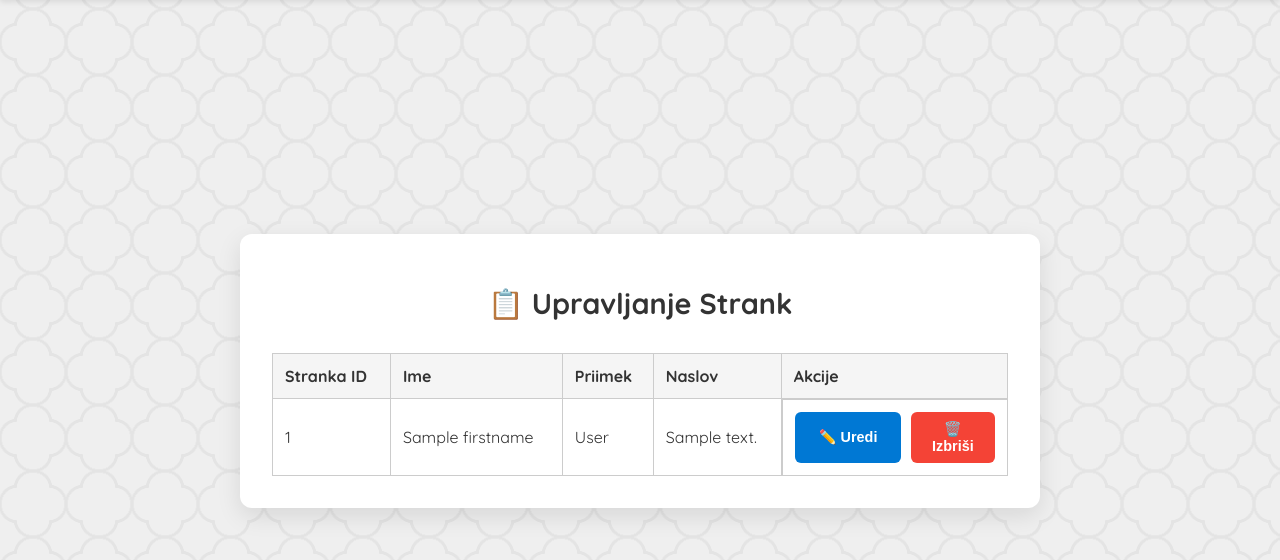
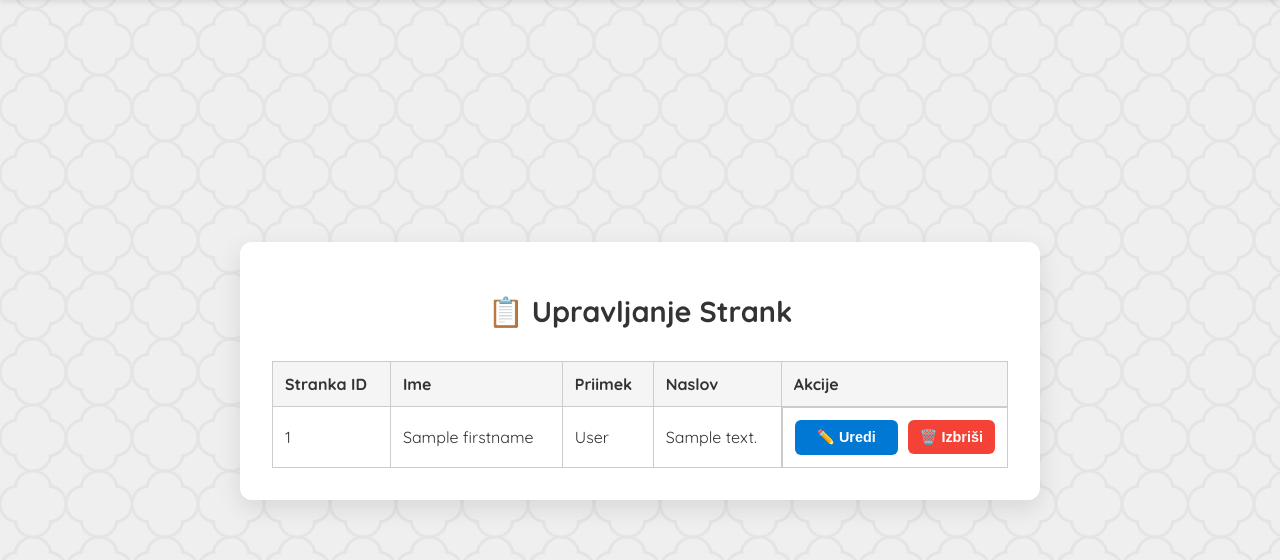
Before and after one commit to beaverDamDemo/python-fastapi-sample-naloga, a FastAPI app: template templates/upravljaj_stranke.html in a window 1280 px wide. Shown: the part 90-650 px from the top of the page. Run offline with FastAPI, Linux system fonts and the light colour scheme; the template is opened without the code that fills it: most values are stand-ins (such as "Sample title", 1, 10 or a date in 2020).

Commit message:
done some style updates

```diff
--- a/templates/upravljaj_stranke.html
+++ b/templates/upravljaj_stranke.html
@@ -29,7 +29,7 @@ content %}
             ✏️ Uredi
           </button>
           <form
-            class="flex-1"
+            style="height: 35px"
             method="post"
             action="/stranke/{{ s.stranka_id }}/delete"
             onsubmit="return confirm('Are you sure?');"
```
